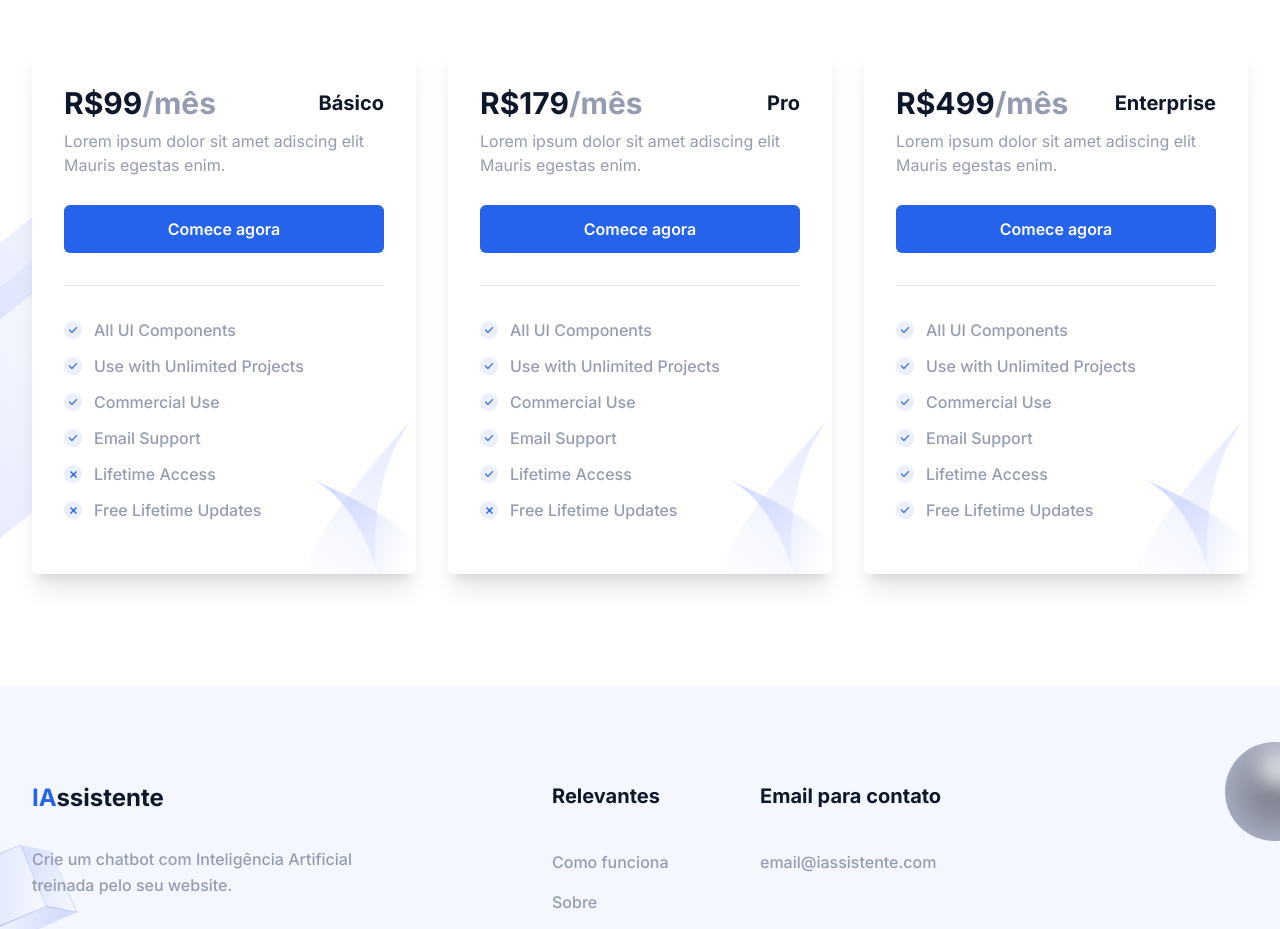
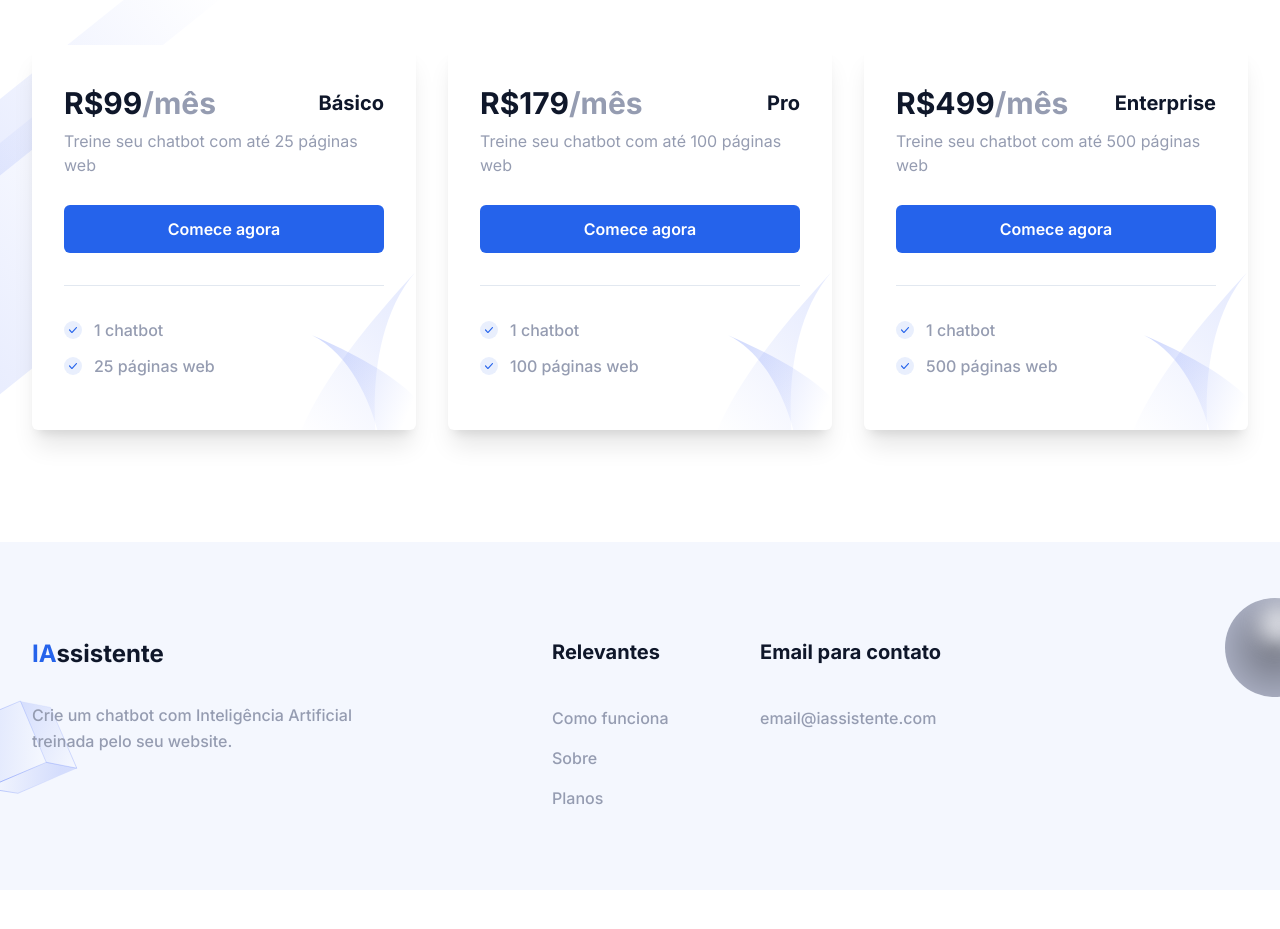
Before and after one commit to lucasfeklein/scb-frontend, a Next.js app: page / in a window 1280 px wide. Shown: the part 4620-5549 px from the top of the page. After the commit the page ends 5510 px from the top, so only its background shows below. Built offline with nearby package versions, Linux system fonts and the light colour scheme.

Commit message:
pricing text

```diff
--- a/components/Pricing/index.tsx
+++ b/components/Pricing/index.tsx
@@ -65,42 +65,30 @@ const Pricing = () => {
         <div className="grid grid-cols-1 gap-x-8 gap-y-10 md:grid-cols-2 lg:grid-cols-3">
           <PricingBox
             packageName="Básico"
-            price={isMonthly ? "99" : "120"}
+            price={isMonthly ? "99" : "1089"}
             duration={isMonthly ? "mês" : "ano"}
-            subtitle="Lorem ipsum dolor sit amet adiscing elit Mauris egestas enim."
+            subtitle="Treine seu chatbot com até 25 páginas web"
           >
-            <OfferList text="All UI Components" status="active" />
-            <OfferList text="Use with Unlimited Projects" status="active" />
-            <OfferList text="Commercial Use" status="active" />
-            <OfferList text="Email Support" status="active" />
-            <OfferList text="Lifetime Access" status="inactive" />
-            <OfferList text="Free Lifetime Updates" status="inactive" />
+            <OfferList text="1 chatbot" status="active" />
+            <OfferList text="25 páginas web" status="active" />
           </PricingBox>
           <PricingBox
             packageName="Pro"
-            price={isMonthly ? "179" : "789"}
+            price={isMonthly ? "179" : "1969"}
             duration={isMonthly ? "mês" : "ano"}
-            subtitle="Lorem ipsum dolor sit amet adiscing elit Mauris egestas enim."
+            subtitle="Treine seu chatbot com até 100 páginas web"
           >
-            <OfferList text="All UI Components" status="active" />
-            <OfferList text="Use with Unlimited Projects" status="active" />
-            <OfferList text="Commercial Use" status="active" />
-            <OfferList text="Email Support" status="active" />
-            <OfferList text="Lifetime Access" status="active" />
-            <OfferList text="Free Lifetime Updates" status="inactive" />
+            <OfferList text="1 chatbot" status="active" />
+            <OfferList text="100 páginas web" status="active" />
           </PricingBox>
           <PricingBox
             packageName="Enterprise"
-            price={isMonthly ? "499" : "999"}
+            price={isMonthly ? "499" : "5489"}
             duration={isMonthly ? "mês" : "ano"}
-            subtitle="Lorem ipsum dolor sit amet adiscing elit Mauris egestas enim."
+            subtitle="Treine seu chatbot com até 500 páginas web"
           >
-            <OfferList text="All UI Components" status="active" />
-            <OfferList text="Use with Unlimited Projects" status="active" />
-            <OfferList text="Commercial Use" status="active" />
-            <OfferList text="Email Support" status="active" />
-            <OfferList text="Lifetime Access" status="active" />
-            <OfferList text="Free Lifetime Updates" status="active" />
+            <OfferList text="1 chatbot" status="active" />
+            <OfferList text="500 páginas web" status="active" />
           </PricingBox>
         </div>
       </div>
--- a/pages/_app.tsx
+++ b/pages/_app.tsx
@@ -1,6 +1,6 @@
-import { AppProps } from 'next/app';
-import Head from 'next/head';
-import 'tailwindcss/tailwind.css';
+import { AppProps } from "next/app";
+import Head from "next/head";
+import "tailwindcss/tailwind.css";
 import "../styles/index.css";
 
 export default function App(props: AppProps) {
@@ -9,12 +9,14 @@ export default function App(props: AppProps) {
   return (
     <>
       <Head>
-        <title>Page title</title>
-        <meta name="viewport" content="minimum-scale=1, initial-scale=1, width=device-width" />
+        <title>IAssitente</title>
+        <meta
+          name="viewport"
+          content="minimum-scale=1, initial-scale=1, width=device-width"
+        />
       </Head>
 
       <Component {...pageProps} />
-
     </>
   );
 }
```
